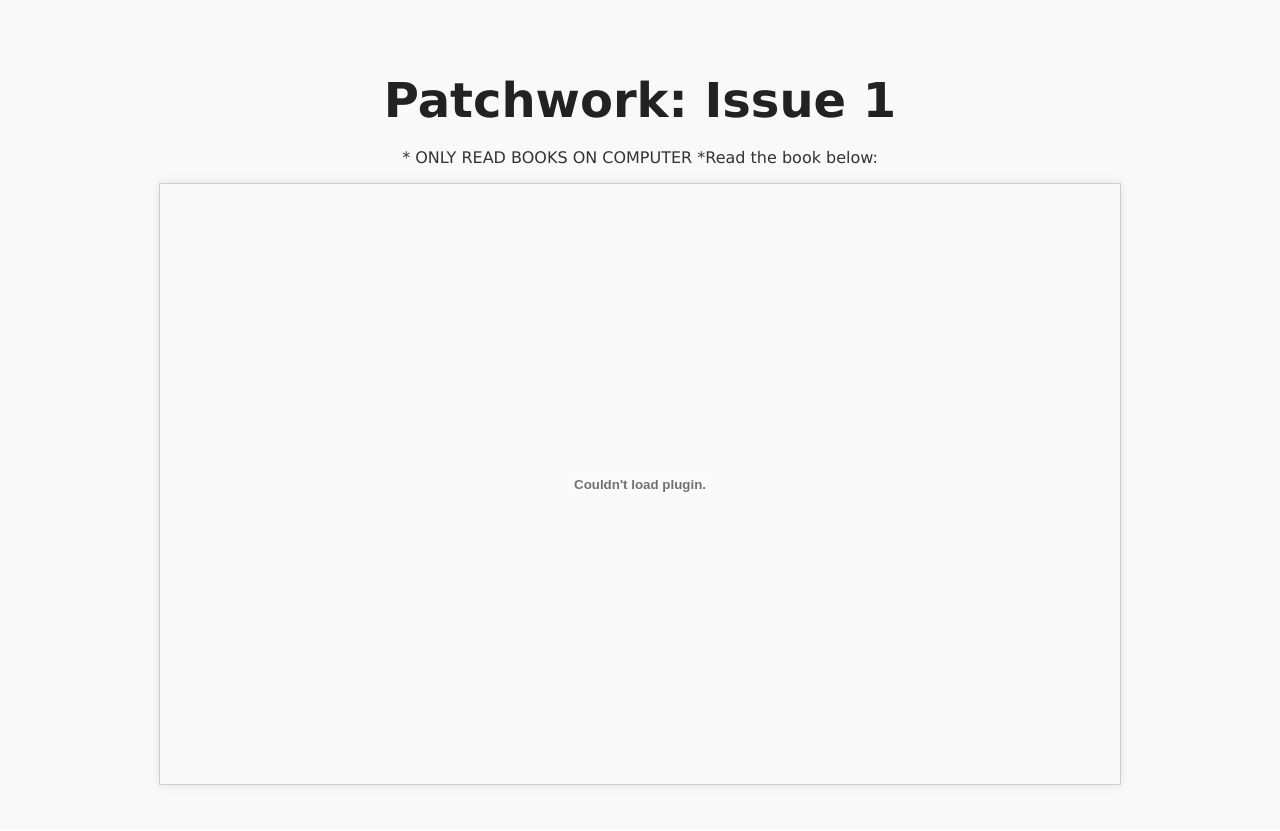
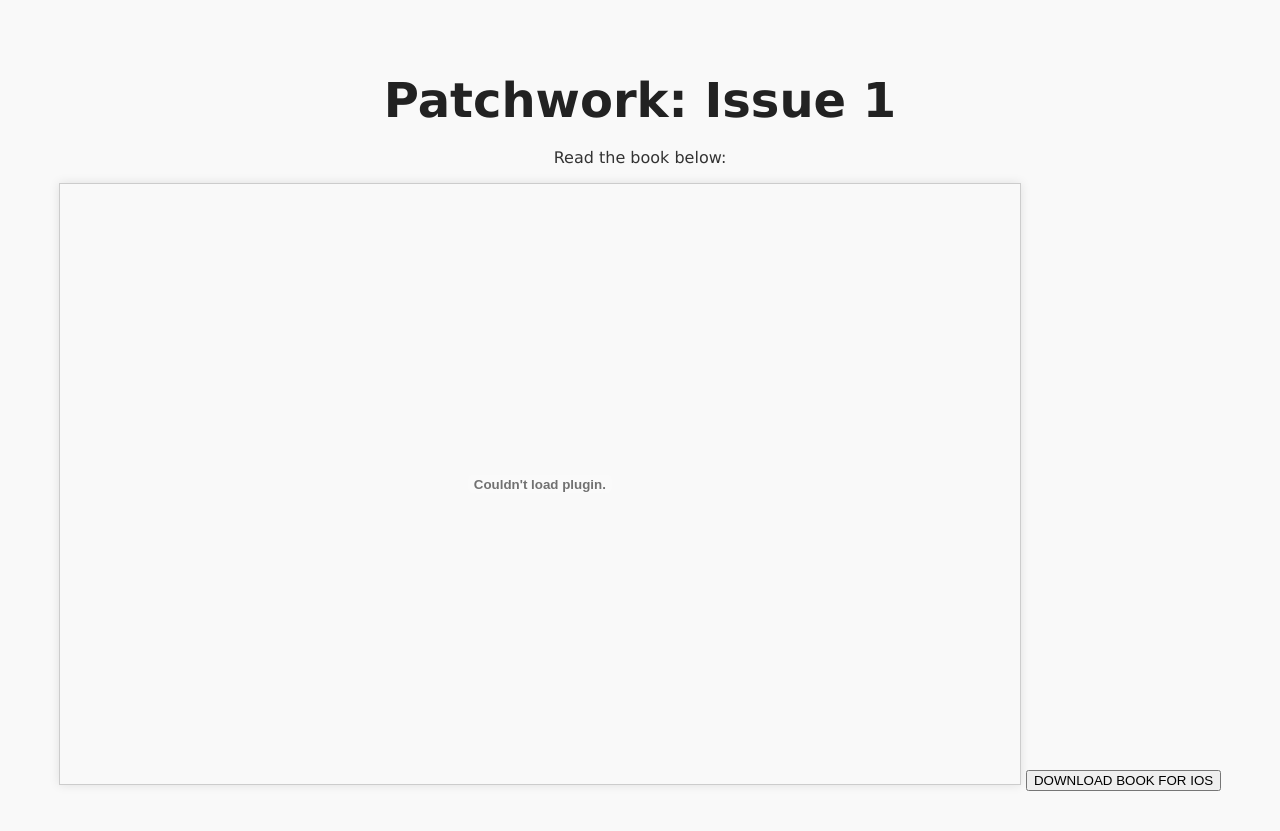
Before and after one commit to Git-cpu123/Fluxx, a Flask app: page /patchwork in a window 1280 px wide. Shown: the part 167-998 px from the top of the page. Before the commit the page ends 955 px from the top, so only its background shows below. Run offline with Flask 3, Linux system fonts and the light colour scheme.

Commit message:
update changes

```diff
--- a/templates/patchwork.html
+++ b/templates/patchwork.html
@@ -2,7 +2,16 @@
 
 {% block content %}
 <h1>{{ title }}</h1>
-<p> * ONLY READ BOOKS ON COMPUTER *Read the book below:</p>
-<embed src="{{ url_for('pdf', filename='PATCHWORK 01.pdf') }}" type="application/pdf">
+<p>Read the book below:</p>
+<embed src="PATCHWORK 01.pdf">
+<button id="downloadBtn">DOWNLOAD BOOK FOR IOS</button>
+<script>
+    document.getElementById('downloadBtn').addEventListener('click', () => {
+        const link = document.createElement('a');
+        link.href = 'PATCHWORK 01.pdf';
+        link.download = 'PATCHWORK.pdf;
+        document.body.removeChild(link);
+    });
+</script>
 
 {% endblock %}
```
